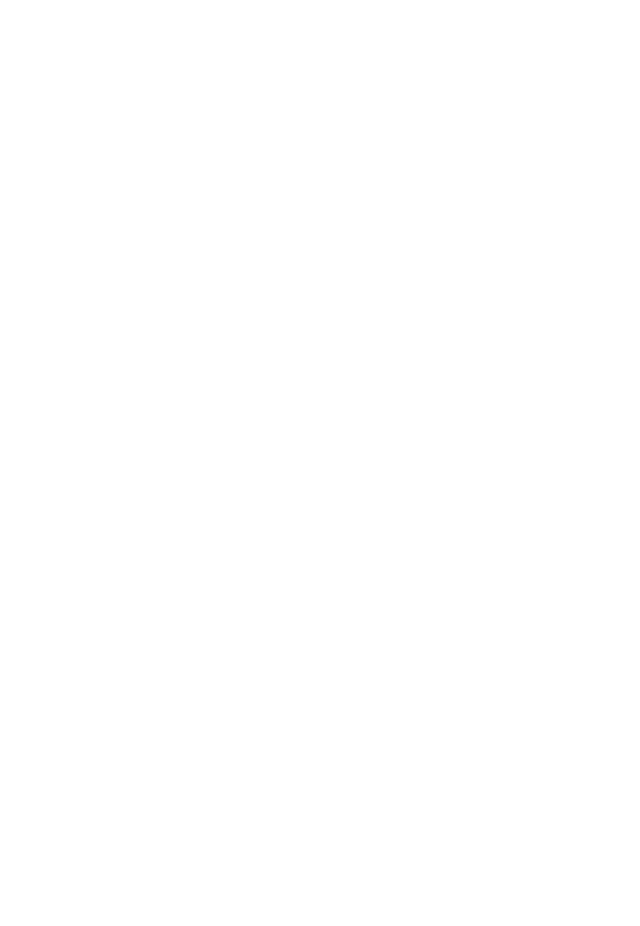
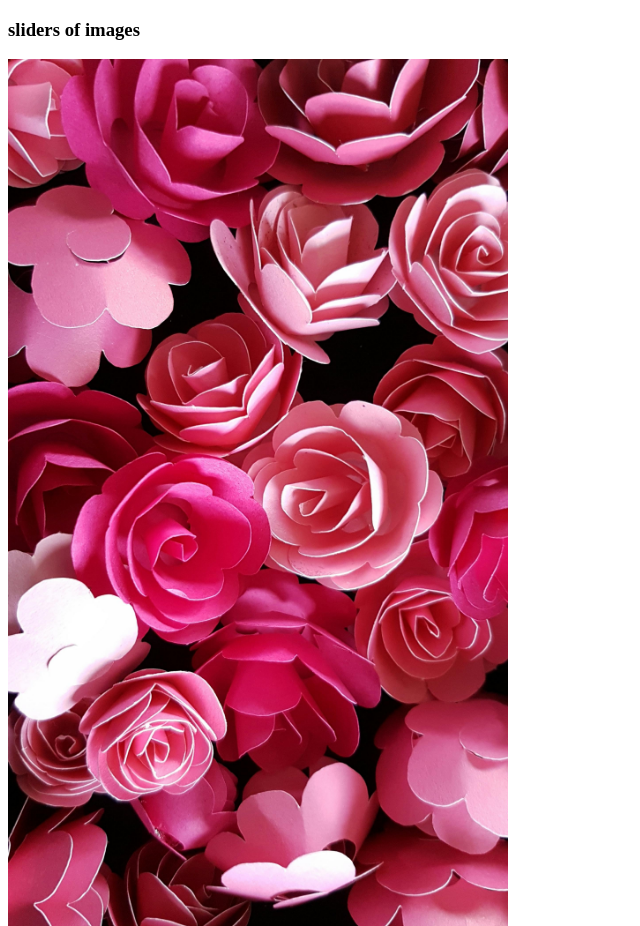
Before and after one commit to mariasultanausno/my-fourth-github-repo, a plain HTML site: page index.html in a window 1280 px wide. Shown: the top 926 px of the page, without its empty margins (0-640 px from the left). Before the commit the page ends 800 px from the top, so only its background shows below. Drawn offline with Linux system fonts and the light colour scheme.

Commit message:
added two pictures

```diff
--- a/index.html
+++ b/index.html
@@ -7,6 +7,8 @@
     <link rel="stylesheet" href="style/slider.css">
 </head>
 <body>
-
+    <h3>sliders of images</h3>
+    <img width="500px" src="images/flowers.jpg" alt="">
+    <img width="400px" src="images/hills.jpg" alt="">
 </body>
 </html>
```
